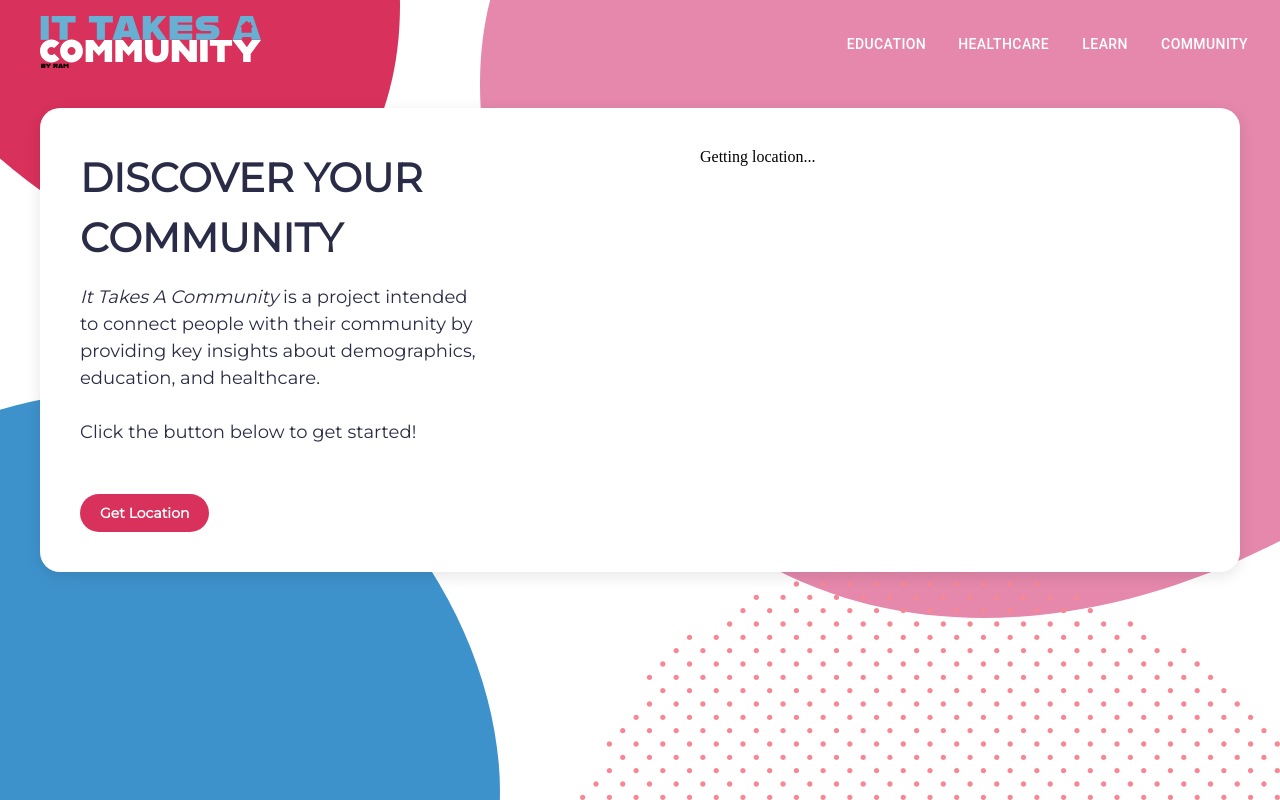
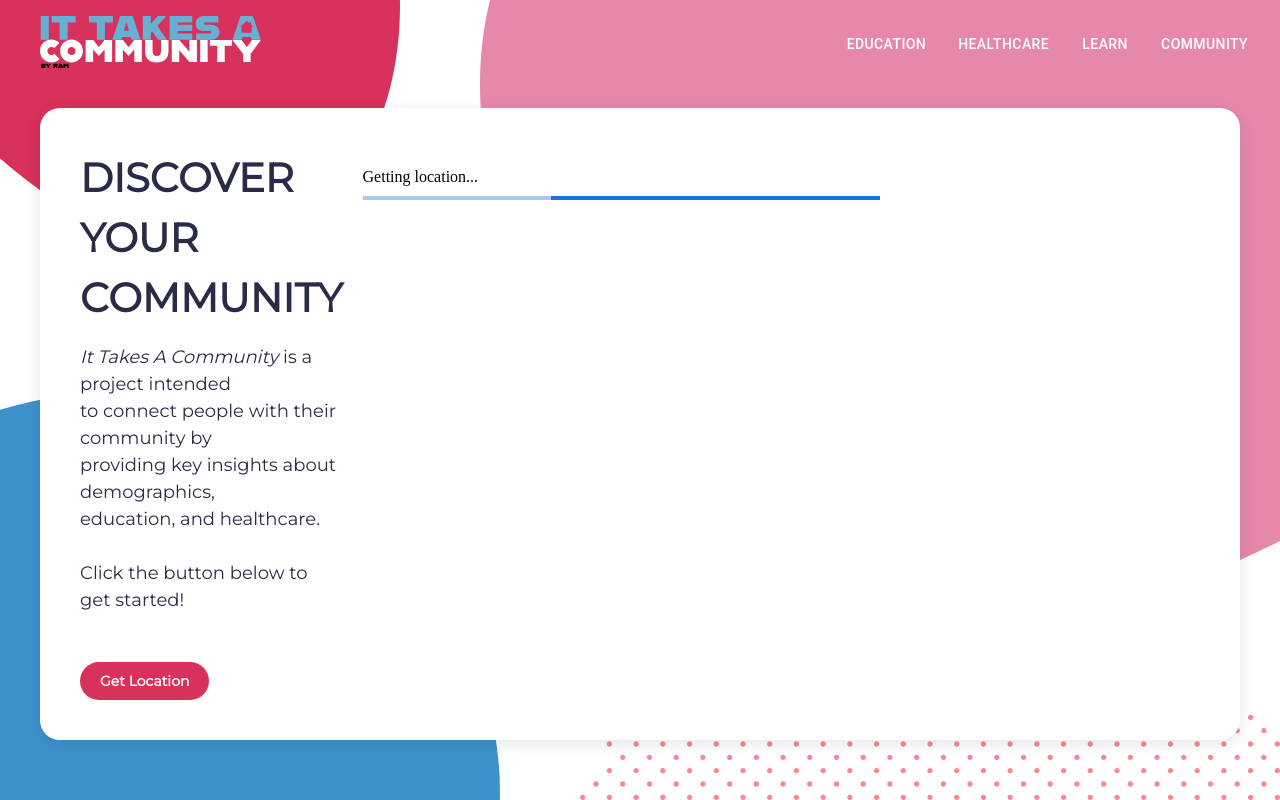
Before and after one commit to alvin-wong/it_takes_a_community, a Next.js app: page / in a window 1280 px wide. Both pictures are taken after a click on the button "Get Location". Built offline with nearby package versions, Linux system fonts and the light colour scheme; no server answers; a web font is replaced by a local one.

Commit message:
Community page is looking nicer

```diff
--- a/app/community/page.js
+++ b/app/community/page.js
@@ -64,6 +64,7 @@ const CommunityPage = () => {
 
   return (
     <div className="community-page">
+      <div className="community-container">
         <h1 className="heading">Health Comparisons for Fulton County</h1>
 
         {/* Wrap the charts in a container */}
@@ -96,6 +97,7 @@ const CommunityPage = () => {
           <p className="statement">No resources found.</p>
         )}
       </div>
+    </div>
   );
 };
 
--- a/app/globals.css
+++ b/app/globals.css
@@ -180,6 +180,14 @@
   padding: 20px;
 }
 
+.community-page {
+  display: flex;
+  justify-content: center; /* Center the body-container horizontally */
+  align-items: center; /* Center the body-container vertically */
+
+  padding: 20px;
+}
+
 .itac-description {
   color: var(--text-color);
   font-size: 1.125rem;
@@ -205,7 +213,7 @@
   max-width: 1200px; /* Restrict the width of the box */
   width: 100%; /* Make the box responsive */
   opacity: 0; /* Initially hidden for fade-in effect */
-  animation: fadeIn 2s forwards ease-in-out; /* Animation on page load */
+  animation: fadeIn 1.5s forwards ease-in-out; /* Animation on page load */
 
   display: flex; /* Add flexbox layout */
   justify-content: space-between; /* Space between description and map */
@@ -217,6 +225,14 @@
   to {
     opacity: 1; /* Fully visible at the end of the animation */
   }
+}
+
+.progress-bar{
+  width: 100%;
+  height: 5px;
+  background-color: #f3f3f3;
+  margin: 10px 0;
+  justify-content: center;
 }
 
 .community-button {
@@ -249,9 +265,15 @@
 }
 
 
-.community-page {
-  padding: 2rem;
-  background-color: var(--background-color);
+.community-container {
+  background-color: white; /* White background for the container */
+  border-radius: 20px; /* Rounded corners */
+  box-shadow: 0px 4px 15px rgba(0, 0, 0, 0.1); /* Soft shadow for a floating effect */
+  padding: 40px; /* Add some padding inside the box */
+  max-width: 1200px; /* Restrict the width of the box */
+  width: 100%; /* Make the box responsive */
+  opacity: 0; /* Initially hidden for fade-in effect */
+  animation: fadeIn 1.5s forwards ease-in-out; /* Animation on page load */
 }
 
 /* Charts container */
--- a/app/layout.js
+++ b/app/layout.js
@@ -28,6 +28,12 @@ export default function RootLayout({ children }) {
         <title>{metadata.title}</title>
         <meta name="description" content={metadata.description} />
       </Head>
+      <div className='background-graphics'>
+        <img src='./Asset 1.svg' className='asset1' />
+        <img src='./Asset 2.svg' className='asset2' />
+        <img src='./Asset 3.svg' className='asset3' />
+        <img src='./Asset 4.svg' className='asset4' />
+      </div>
       <body className={`${geistSans.variable} ${geistMono.variable}`}>
         {/* Only light mode is applied */}
         <HeaderSimple />
--- a/app/page.js
+++ b/app/page.js
@@ -3,6 +3,7 @@
 import { useRouter } from 'next/navigation';
 import useGeolocation from '../hooks/get_location'; // Import the updated useGeolocation
 import dynamic from 'next/dynamic';
+import { LinearProgress } from '@mui/material'; // Import LinearProgress from Material-UI
 
 // Dynamically import MapComponent to avoid SSR issues
 const MapComponent = dynamic(() => import('../components/map'), { ssr: false });
@@ -13,13 +14,6 @@ export default function Home() {
 
   return (
     <div className='page'>
-      <div className='background-graphics'>
-        <img src='./Asset 1.svg' className='asset1' />
-        <img src='./Asset 2.svg' className='asset2' />
-        <img src='./Asset 3.svg' className='asset3' />
-        <img src='./Asset 4.svg' className='asset4' />
-      </div>
-
       <div className='body-container'>
         <div className='description-container'>
           <div className='itac-description'>
@@ -36,11 +30,14 @@ export default function Home() {
           <button onClick={getLocation} className="get-location">Get Location</button>
         </div>
 
+        {isLoading && (
+          <div style={{ width: '100%', marginTop: '20px' }}>
+            <p>Getting location...</p>
+            <LinearProgress className='progress-bar'/>
+          </div>
+        )}
+
         <div className='map-container'>
-          {isLoading &&
-            <p>Getting location...</p>
-          }
-
           {fipsCode &&
             <MapComponent fipCodes={[fipsCode]} />
           }
```
Lines whose indentation alone changed are shown as unchanged.
